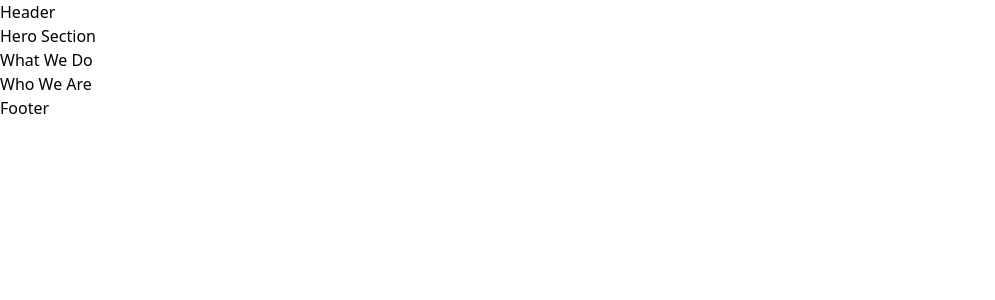
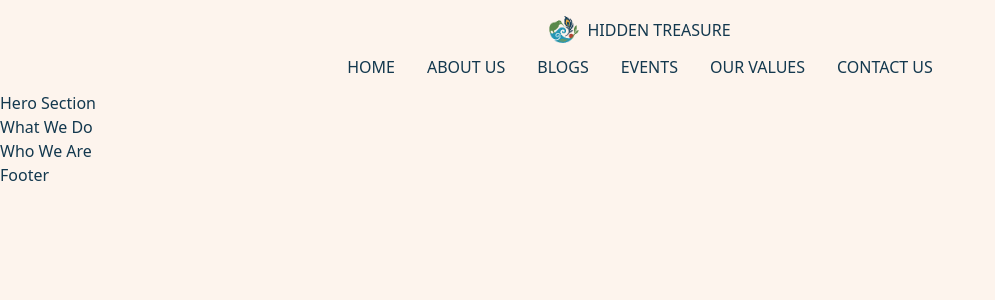
Before and after one commit to UoaWDCC/hidtreas, a Next.js app: page / in a window 1280 px wide. Shown: the top 300 px of the page, without its empty margins (0-995 px from the left). Built offline with nearby package versions, Linux system fonts and the light colour scheme.

Commit message:
feat: set up general layout

```diff
--- a/src/app/(frontend)/layout.tsx
+++ b/src/app/(frontend)/layout.tsx
@@ -11,7 +11,7 @@ export default async function RootLayout(props: { children: React.ReactNode }) {
 
   return (
     <html lang="en">
-      <body>
+      <body className="bg-[#FDF4ED] text-[#13384E]">
         <main>{children}</main>
       </body>
     </html>
--- a/src/components/common/Header.tsx
+++ b/src/components/common/Header.tsx
@@ -1,7 +1,32 @@
+import logo from '/public/logo.png'
+import Image from 'next/image'
+
 export default function Header() {
+
   return (
-    <div>
-      <p>Header</p>
+    <div className="flex flex-col items-center">
+      <div className="flex justify-center pt-4">
+        <div className="flex items-center gap-2">
+          <Image src={logo} alt="Hidden Treasure Logo"
+            width={30}
+            height={30}
+          />
+          <h1>HIDDEN TREASURE</h1>
+        </div>
+      </div>
+
+      <nav>
+        <div className="flex justify-center">
+          <div className="flex flex-wrap justify-center gap-6 md:gap-8 max-w-4xl w-full px-4 py-3">
+            <p>HOME</p>
+            <p>ABOUT US</p>
+            <p>BLOGS</p>
+            <p>EVENTS</p>
+            <p>OUR VALUES</p>
+            <p>CONTACT US</p>
+          </div>
+        </div>
+      </nav>
     </div>
   )
 }
```
Also changed, not shown: public/logo.png (added).
